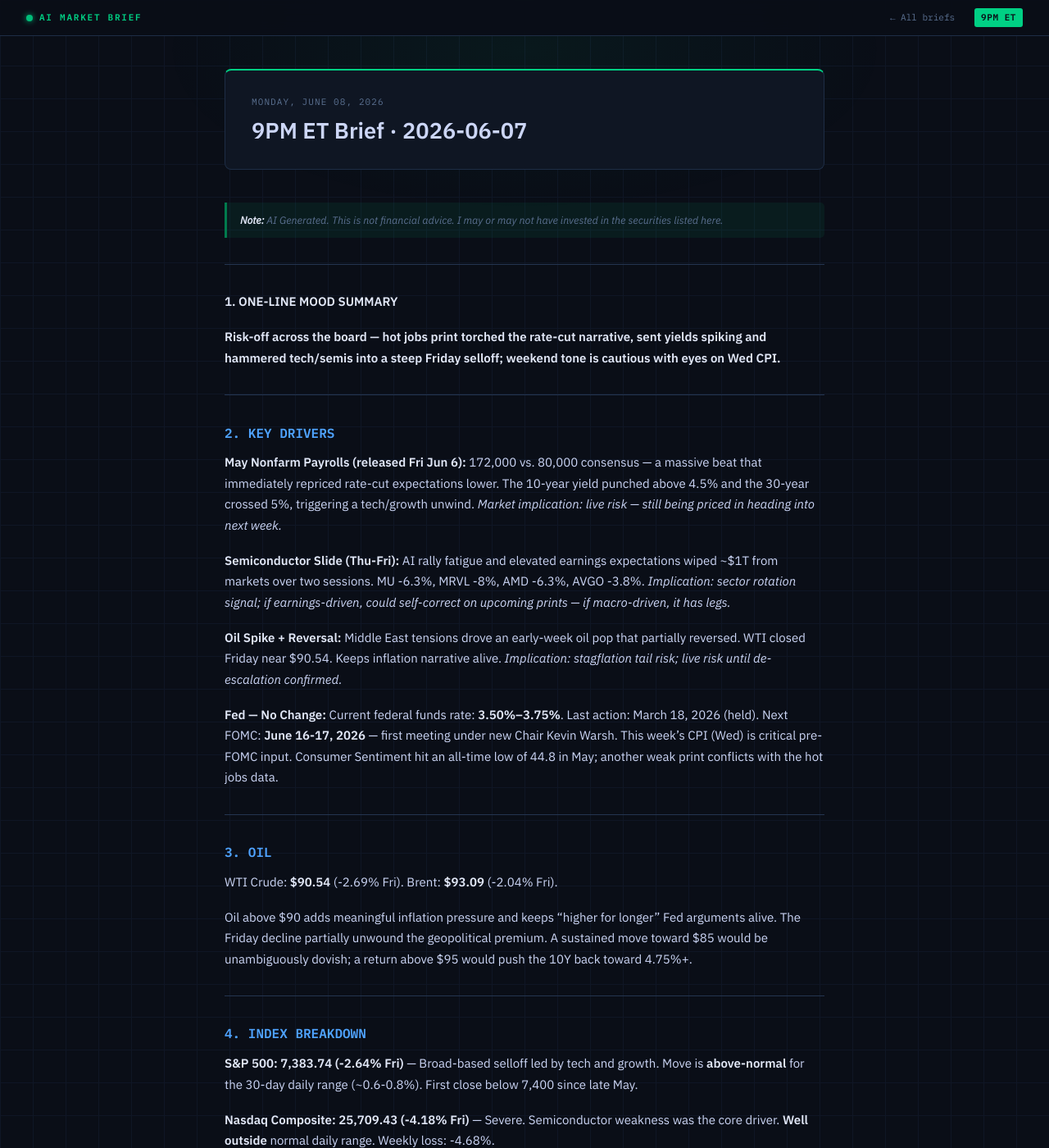
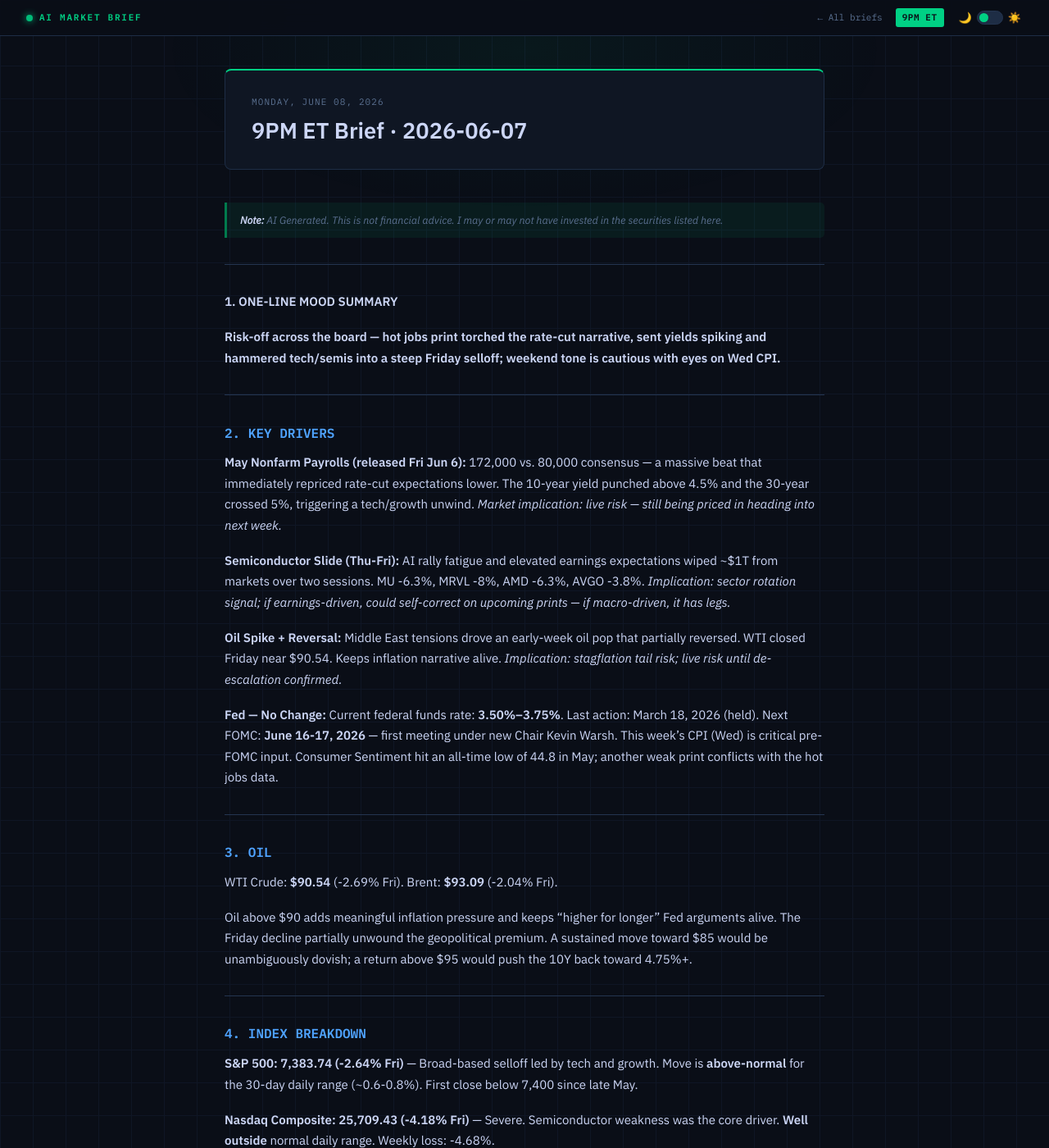
Before and after one commit to snallamiw/AIMarketBrief, a Jekyll site: the page built from _posts/2026-06-07-9pm-brief.md, in a window 1280 px wide and 1400 px high. Shown: the whole window at 82% size. Built offline with Jekyll 4.4.1, drawn with Linux system fonts in a browser that asks for light colours.

Commit message:
Add light/dark theme toggle to post layout

```diff
--- a/_layouts/post.html
+++ b/_layouts/post.html
@@ -1,5 +1,5 @@
 <!DOCTYPE html>
-<html lang="en">
+<html lang="en" data-theme="dark">
 <head>
   <meta charset="UTF-8" />
   <meta name="viewport" content="width=device-width, initial-scale=1.0" />
@@ -10,23 +10,60 @@
   <style>
     *, *::before, *::after { box-sizing: border-box; margin: 0; padding: 0; }
 
-    :root {
-      --bg:        #0a0e17;
-      --panel:     #0f1623;
-      --panel2:    #111827;
-      --border:    #1e2d45;
-      --border2:   #243550;
-      --green:     #00d084;
-      --green-dim: #007a4d;
-      --green-bg:  rgba(0,208,132,0.07);
-      --blue:      #4fa3ff;
-      --yellow:    #f5c842;
-      --red:       #ff4d6a;
-      --red-bg:    rgba(255,77,106,0.07);
-      --text:      #ccd6f6;
-      --muted:     #5a7090;
-      --mono:      'IBM Plex Mono', monospace;
-      --sans:      'IBM Plex Sans', sans-serif;
+    /* ── DARK THEME (default) ── */
+    :root, [data-theme="dark"] {
+      --bg:         #0a0e17;
+      --panel:      #0f1623;
+      --panel2:     #111827;
+      --border:     #1e2d45;
+      --border2:    #243550;
+      --green:      #00d084;
+      --green-dim:  #007a4d;
+      --green-bg:   rgba(0,208,132,0.07);
+      --blue:       #4fa3ff;
+      --yellow:     #f5c842;
+      --red:        #ff4d6a;
+      --text:       #ccd6f6;
+      --text2:      #8899bb;
+      --muted:      #5a7090;
+      --nav-bg:     rgba(10,14,23,0.92);
+      --grid-op:    0.3;
+      --glow:       rgba(0,208,132,0.055);
+      --row-odd:    #0f1623;
+      --row-even:   #0a0e17;
+      --row-hover:  #14203a;
+      --thead-bg:   #0d1929;
+      --code-bg:    #1e2d45;
+      --toggle-bg:  #1e2d45;
+      --toggle-knob:#ccd6f6;
+    }
+
+    /* ── LIGHT THEME ── */
+    [data-theme="light"] {
+      --bg:         #f4f6fa;
+      --panel:      #ffffff;
+      --panel2:     #f0f3f8;
+      --border:     #dce3ef;
+      --border2:    #c8d3e6;
+      --green:      #007a4d;
+      --green-dim:  #00a866;
+      --green-bg:   rgba(0,122,77,0.06);
+      --blue:       #1a5fa8;
+      --yellow:     #b07d00;
+      --red:        #c0203a;
+      --text:       #1a2340;
+      --text2:      #4a5878;
+      --muted:      #7a8fb0;
+      --nav-bg:     rgba(244,246,250,0.95);
+      --grid-op:    0.6;
+      --glow:       rgba(0,122,77,0.04);
+      --row-odd:    #ffffff;
+      --row-even:   #f7f9fc;
+      --row-hover:  #edf1fa;
+      --thead-bg:   #eef1f8;
+      --code-bg:    #e8ecf5;
+      --toggle-bg:  #dce3ef;
+      --toggle-knob:#1a2340;
     }
 
     html { scroll-behavior: smooth; }
@@ -34,10 +71,11 @@
     body {
       background: var(--bg);
       color: var(--text);
-      font-family: var(--sans);
+      font-family: 'IBM Plex Sans', sans-serif;
       font-size: 15px;
       line-height: 1.7;
       min-height: 100vh;
+      transition: background 0.25s, color 0.25s;
     }
 
     /* Grid background */
@@ -49,21 +87,20 @@
         linear-gradient(var(--border) 1px, transparent 1px),
         linear-gradient(90deg, var(--border) 1px, transparent 1px);
       background-size: 40px 40px;
-      opacity: 0.3;
+      opacity: var(--grid-op);
       pointer-events: none;
       z-index: 0;
+      transition: opacity 0.25s;
     }
 
     /* Top glow */
     body::after {
       content: '';
       position: fixed;
-      top: -10%;
-      left: 50%;
+      top: -10%; left: 50%;
       transform: translateX(-50%);
-      width: 900px;
-      height: 400px;
-      background: radial-gradient(ellipse, rgba(0,208,132,0.055) 0%, transparent 70%);
+      width: 900px; height: 400px;
+      background: radial-gradient(ellipse, var(--glow) 0%, transparent 70%);
       pointer-events: none;
       z-index: 0;
     }
@@ -73,7 +110,7 @@
       position: sticky;
       top: 0;
       z-index: 100;
-      background: rgba(10,14,23,0.92);
+      background: var(--nav-bg);
       backdrop-filter: blur(10px);
       border-bottom: 1px solid var(--border);
       display: flex;
@@ -81,6 +118,7 @@
       justify-content: space-between;
       padding: 0 2rem;
       height: 44px;
+      transition: background 0.25s, border-color 0.25s;
     }
     .nav-brand {
       display: flex;
@@ -94,26 +132,28 @@
       background: var(--green);
       box-shadow: 0 0 8px var(--green);
       animation: pulse 2s ease-in-out infinite;
+      transition: background 0.25s;
     }
     @keyframes pulse {
-      0%,100% { opacity:1; box-shadow: 0 0 8px var(--green); }
-      50%      { opacity:0.5; box-shadow: 0 0 3px var(--green-dim); }
+      0%,100% { opacity:1; }
+      50%      { opacity:0.45; }
     }
     .nav-title {
-      font-family: var(--mono);
+      font-family: 'IBM Plex Mono', monospace;
       font-size: 11px;
       font-weight: 600;
       letter-spacing: 0.16em;
       text-transform: uppercase;
       color: var(--green);
+      transition: color 0.25s;
     }
     .nav-right {
       display: flex;
       align-items: center;
-      gap: 1.5rem;
+      gap: 1rem;
     }
     .nav-back {
-      font-family: var(--mono);
+      font-family: 'IBM Plex Mono', monospace;
       font-size: 11px;
       color: var(--muted);
       text-decoration: none;
@@ -121,15 +161,54 @@
     }
     .nav-back:hover { color: var(--text); }
     .nav-slot {
-      font-family: var(--mono);
+      font-family: 'IBM Plex Mono', monospace;
       font-size: 11px;
-      color: var(--bg);
-      background: var(--green);
       padding: 2px 8px;
       border-radius: 3px;
       font-weight: 600;
       letter-spacing: 0.05em;
+      background: var(--green);
+      color: var(--bg);
+      transition: background 0.25s, color 0.25s;
     }
+
+    /* ── THEME TOGGLE ── */
+    .theme-toggle {
+      display: flex;
+      align-items: center;
+      gap: 6px;
+      cursor: pointer;
+      padding: 4px 2px;
+      border: none;
+      background: none;
+      color: var(--muted);
+      font-family: 'IBM Plex Mono', monospace;
+      font-size: 11px;
+      transition: color 0.15s;
+    }
+    .theme-toggle:hover { color: var(--text); }
+    .toggle-track {
+      width: 32px; height: 17px;
+      border-radius: 9px;
+      background: var(--toggle-bg);
+      position: relative;
+      transition: background 0.25s;
+      flex-shrink: 0;
+      border: 1px solid var(--border2);
+    }
+    .toggle-knob {
+      position: absolute;
+      top: 2px; left: 2px;
+      width: 11px; height: 11px;
+      border-radius: 50%;
+      background: var(--green);
+      transition: transform 0.22s cubic-bezier(.4,0,.2,1), background 0.25s;
+    }
+    [data-theme="light"] .toggle-knob {
+      transform: translateX(15px);
+      background: var(--blue);
+    }
+    .toggle-icon { font-size: 13px; line-height: 1; }
 
     /* ── LAYOUT ── */
     .wrapper {
@@ -148,9 +227,10 @@
       border-radius: 8px;
       padding: 1.8rem 2rem;
       margin-bottom: 2.5rem;
+      transition: background 0.25s, border-color 0.25s;
     }
     .post-date {
-      font-family: var(--mono);
+      font-family: 'IBM Plex Mono', monospace;
       font-size: 11px;
       color: var(--muted);
       letter-spacing: 0.1em;
@@ -165,14 +245,8 @@
     }
 
     /* ── CONTENT ── */
-    .post-content { color: var(--text); }
+    .post-content p { margin-bottom: 1.1rem; }
 
-    /* Paragraphs */
-    .post-content p {
-      margin-bottom: 1.1rem;
-    }
-
-    /* Blockquote — disclaimer */
     .post-content blockquote {
       border-left: 3px solid var(--green-dim);
       background: var(--green-bg);
@@ -182,55 +256,54 @@
       font-size: 12.5px;
       color: var(--muted);
       font-style: italic;
+      transition: background 0.25s;
     }
     .post-content blockquote p { margin: 0; }
 
-    /* Horizontal rule — section divider */
     .post-content hr {
       border: none;
       border-top: 1px solid var(--border2);
       margin: 2rem 0;
+      transition: border-color 0.25s;
     }
 
-    /* Headings */
     .post-content h1,
     .post-content h2,
     .post-content h3 {
-      font-family: var(--sans);
       font-weight: 600;
       line-height: 1.3;
       margin-top: 2.2rem;
       margin-bottom: 0.8rem;
     }
     .post-content h2 {
-      font-size: 1.05rem;
+      font-size: 1.0rem;
       color: var(--green);
       text-transform: uppercase;
       letter-spacing: 0.1em;
-      font-family: var(--mono);
+      font-family: 'IBM Plex Mono', monospace;
       padding-bottom: 0.4rem;
       border-bottom: 1px solid var(--border);
+      transition: color 0.25s, border-color 0.25s;
     }
     .post-content h3 {
       font-size: 1rem;
       color: var(--blue);
-      font-family: var(--mono);
+      font-family: 'IBM Plex Mono', monospace;
+      transition: color 0.25s;
     }
 
-    /* Bold inline */
-    .post-content strong { color: #e2e8f8; font-weight: 600; }
+    .post-content strong { color: var(--text); font-weight: 600; }
 
-    /* Inline code */
     .post-content code {
-      font-family: var(--mono);
+      font-family: 'IBM Plex Mono', monospace;
       font-size: 12.5px;
-      background: var(--border);
+      background: var(--code-bg);
       color: var(--yellow);
       padding: 1px 5px;
       border-radius: 3px;
+      transition: background 0.25s;
     }
 
-    /* Lists */
     .post-content ul,
     .post-content ol {
       padding-left: 1.4rem;
@@ -243,16 +316,15 @@
     .post-content table {
       width: 100%;
       border-collapse: collapse;
-      font-family: var(--mono);
+      font-family: 'IBM Plex Mono', monospace;
       font-size: 12.5px;
       margin-bottom: 1.5rem;
       border: 1px solid var(--border);
       border-radius: 6px;
       overflow: hidden;
+      transition: border-color 0.25s;
     }
-    .post-content thead tr {
-      background: #0d1929;
-    }
+    .post-content thead tr { background: var(--thead-bg); transition: background 0.25s; }
     .post-content thead th {
       padding: 0.55rem 0.85rem;
       text-align: left;
@@ -263,22 +335,23 @@
       color: var(--muted);
       border-bottom: 1px solid var(--border2);
       white-space: nowrap;
+      transition: color 0.25s, border-color 0.25s;
     }
     .post-content tbody tr {
       border-bottom: 1px solid var(--border);
       transition: background 0.1s;
     }
     .post-content tbody tr:last-child { border-bottom: none; }
-    .post-content tbody tr:nth-child(odd)  { background: var(--panel); }
-    .post-content tbody tr:nth-child(even) { background: var(--bg); }
-    .post-content tbody tr:hover { background: #14203a; }
+    .post-content tbody tr:nth-child(odd)  { background: var(--row-odd); }
+    .post-content tbody tr:nth-child(even) { background: var(--row-even); }
+    .post-content tbody tr:hover { background: var(--row-hover); }
     .post-content td {
       padding: 0.5rem 0.85rem;
       vertical-align: top;
       color: var(--text);
+      transition: color 0.25s;
     }
 
-    /* Color up/down values in tables via JS below */
     .val-up   { color: var(--green) !important; font-weight: 600; }
     .val-down { color: var(--red)   !important; font-weight: 600; }
     .val-neu  { color: var(--blue)  !important; }
@@ -294,28 +367,25 @@
       align-items: center;
       flex-wrap: wrap;
       gap: 0.5rem;
+      transition: border-color 0.25s;
     }
-    .post-footer a {
-      font-family: var(--mono);
+    .post-footer a, .post-footer span {
+      font-family: 'IBM Plex Mono', monospace;
       font-size: 11px;
       color: var(--muted);
       text-decoration: none;
+      transition: color 0.15s;
     }
     .post-footer a:hover { color: var(--green); }
-    .post-footer span {
-      font-family: var(--mono);
-      font-size: 11px;
-      color: var(--muted);
-    }
 
-    /* ── RESPONSIVE ── */
     @media (max-width: 600px) {
       .wrapper { padding: 1.5rem 1rem 4rem; }
-      .post-header { padding: 1.2rem 1.2rem; }
+      .post-header { padding: 1.2rem; }
       .top-nav { padding: 0 1rem; }
+      .nav-back-text { display: none; }
       .post-content table { font-size: 11px; }
       .post-content thead th,
-      .post-content td { padding: 0.45rem 0.6rem; }
+      .post-content td { padding: 0.4rem 0.5rem; }
     }
   </style>
 </head>
@@ -327,13 +397,20 @@
       <span class="nav-title">AI Market Brief</span>
     </a>
     <div class="nav-right">
-      <a class="nav-back" href="{{ site.baseurl }}/">← All briefs</a>
+      <a class="nav-back" href="{{ site.baseurl }}/">
+        <span class="nav-back-text">← All briefs</span>
+        <span class="nav-back-mobile" style="display:none">←</span>
+      </a>
       {% if page.slot %}<span class="nav-slot">{{ page.slot }}</span>{% endif %}
+      <button class="theme-toggle" onclick="toggleTheme()" title="Switch theme" aria-label="Toggle light/dark theme">
+        <span class="toggle-icon" id="theme-icon">🌙</span>
+        <div class="toggle-track"><div class="toggle-knob"></div></div>
+        <span class="toggle-icon" id="theme-icon-sun">☀️</span>
+      </button>
     </div>
   </nav>
 
   <div class="wrapper">
-
     <header class="post-header">
       <div class="post-date">{{ page.date | date: "%A, %B %d, %Y" }}</div>
       <h1 class="post-title">{{ page.title }}</h1>
@@ -347,19 +424,31 @@
       <span>AI-generated · Not financial advice</span>
       <a href="{{ site.baseurl }}/">← Back to all briefs</a>
     </footer>
-
   </div>
 
   <script>
-    // Auto-color table cells containing ▲/+, ▼/-, and known neutral patterns
+    // Restore saved theme before paint
+    (function() {
+      var saved = localStorage.getItem('aimb-theme') || 'dark';
+      document.documentElement.setAttribute('data-theme', saved);
+    })();
+
+    function toggleTheme() {
+      var current = document.documentElement.getAttribute('data-theme');
+      var next = current === 'dark' ? 'light' : 'dark';
+      document.documentElement.setAttribute('data-theme', next);
+      localStorage.setItem('aimb-theme', next);
+    }
+
+    // Color table cells
     document.querySelectorAll('.post-content td').forEach(function(td) {
       var t = td.textContent.trim();
-      if (/[▲+]/.test(t) && !/guessed|estimated|conflict|N\/A/i.test(t)) {
+      if (/guessed|estimated|\(est\.|conflict/i.test(t)) {
+        td.classList.add('val-warn');
+      } else if (/[▲+]/.test(t) && !/N\/A/.test(t)) {
         td.classList.add('val-up');
       } else if (/[▼]/.test(t) || /^-\d/.test(t)) {
         td.classList.add('val-down');
-      } else if (/guessed|estimated|\(est\.|conflict/i.test(t)) {
-        td.classList.add('val-warn');
       } else if (/^[\d.]+%$/.test(t) || /^\$[\d,]+/.test(t)) {
         td.classList.add('val-neu');
       }
```
